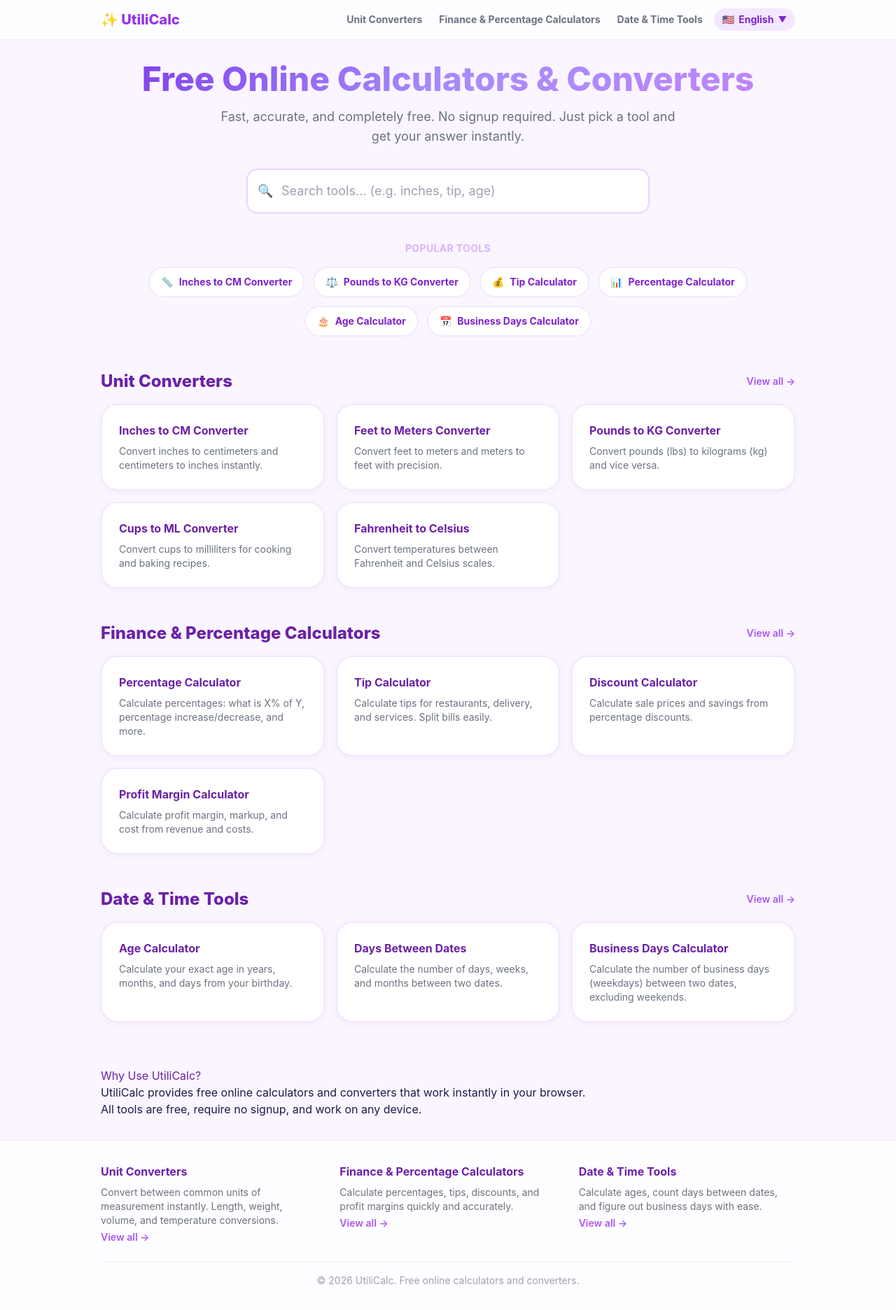
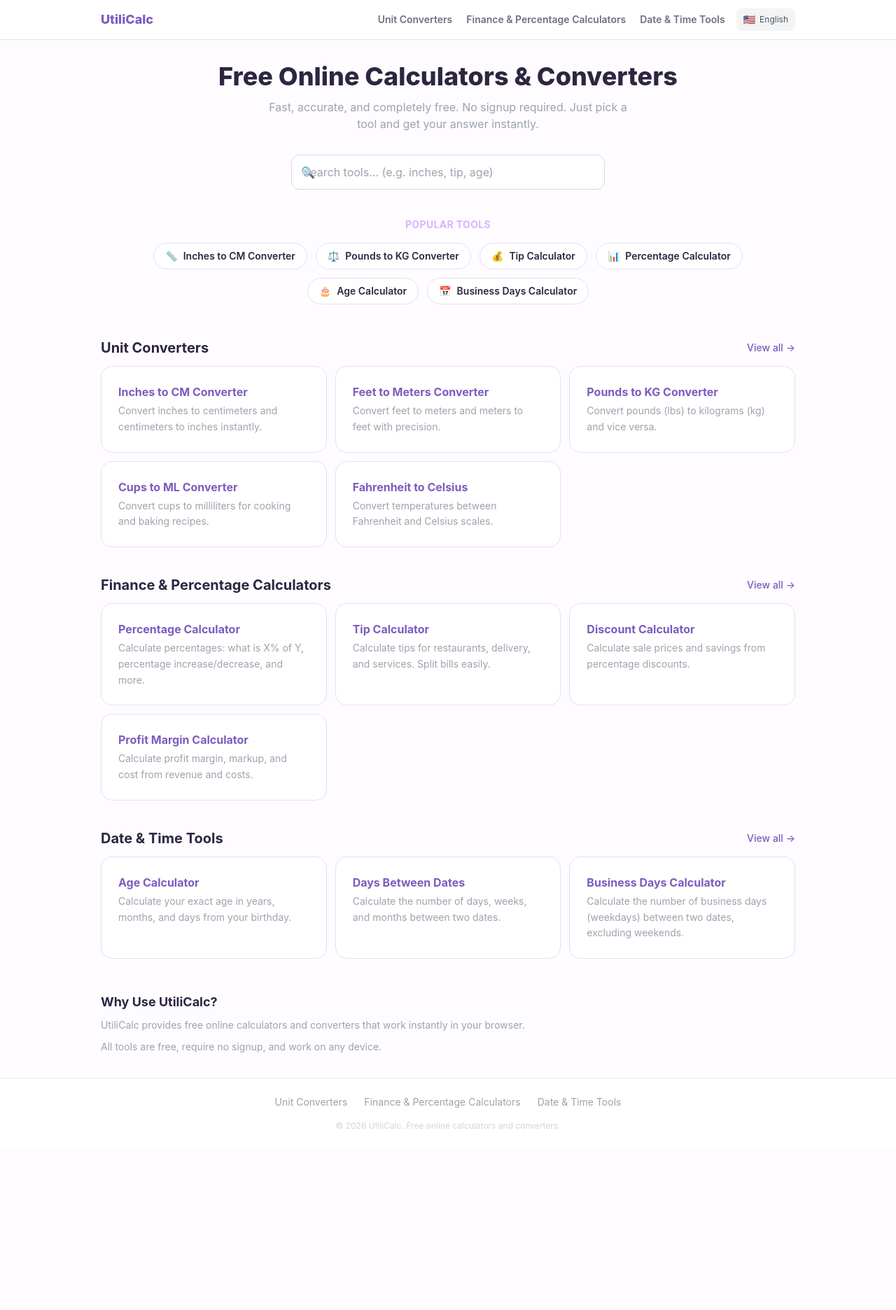
Before and after one commit to userlim/utilicalc, a Next.js app: page / in a window 1280 px wide. Shown: the whole page at 70% size. After the commit the page ends 1641 px from the top, so only its background shows below. Built offline with nearby package versions, Linux system fonts and the light colour scheme.

Commit message:
Tone down design - less AI, more human feel

```diff
--- a/src/app/globals.css
+++ b/src/app/globals.css
@@ -5,161 +5,92 @@
 @import url('https://fonts.googleapis.com/css2?family=Nunito:wght@400;600;700;800&display=swap');
 
 :root {
-  --primary: #8b5cf6;
-  --primary-light: #a78bfa;
-  --primary-dark: #7c3aed;
-  --bg: #faf5ff;
-  --card: #ffffff;
-  --text: #1e1b4b;
-  --text-muted: #6b7280;
-  --border: #e9d5ff;
+  --bg: #fefcff;
+  --text: #2d2640;
+  --text-muted: #807894;
+  --accent: #7c5cbf;
+  --accent-light: #b49ee8;
+  --card-border: #e8ddf5;
 }
 
 body {
   color: var(--text);
   background: var(--bg);
-  font-family: 'Nunito', -apple-system, BlinkMacSystemFont, 'Segoe UI', Roboto, sans-serif;
+  font-family: 'Nunito', -apple-system, BlinkMacSystemFont, sans-serif;
 }
 
-/* ===== Input & Result ===== */
+/* ===== Input ===== */
 .tool-input {
-  @apply w-full px-4 py-3 text-lg border-2 border-purple-200 rounded-2xl focus:outline-none focus:ring-2 focus:ring-purple-400 focus:border-transparent bg-white;
-  transition: all 0.3s ease;
+  @apply w-full px-4 py-3 text-lg rounded-xl focus:outline-none bg-white;
+  border: 1.5px solid #ddd4e8;
+  transition: border-color 0.2s, box-shadow 0.2s;
 }
 
 .tool-input:focus {
-  transform: scale(1.01);
-  box-shadow: 0 0 0 4px rgba(139, 92, 246, 0.1);
+  border-color: var(--accent);
+  box-shadow: 0 0 0 3px rgba(124, 92, 191, 0.1);
 }
 
+/* ===== Result ===== */
 .tool-result {
-  @apply text-3xl font-extrabold text-purple-600 text-center py-6;
-  animation: fadeInUp 0.4s ease;
+  @apply text-3xl font-extrabold text-center py-6;
+  color: var(--accent);
 }
 
-/* ===== Primary Button - Gradient + Glow ===== */
+/* ===== Button ===== */
 .btn-primary {
-  @apply px-6 py-3 text-white font-bold rounded-2xl active:scale-95;
-  background: linear-gradient(135deg, #8b5cf6, #a78bfa, #c084fc);
-  background-size: 200% 200%;
-  box-shadow: 0 4px 15px rgba(139, 92, 246, 0.3);
-  transition: all 0.3s ease;
-  position: relative;
-  overflow: hidden;
+  @apply px-6 py-3 text-white font-bold rounded-xl active:scale-95;
+  background: var(--accent);
+  transition: background 0.2s, transform 0.1s;
 }
 
 .btn-primary:hover {
-  background-position: right center;
-  box-shadow: 0 6px 25px rgba(139, 92, 246, 0.45);
-  transform: translateY(-2px);
+  background: #6a4dab;
 }
 
-.btn-primary:active {
-  transform: scale(0.97) translateY(0);
-}
-
-/* Button shine effect */
-.btn-primary::after {
-  content: '';
-  position: absolute;
-  top: -50%;
-  left: -50%;
-  width: 200%;
-  height: 200%;
-  background: linear-gradient(
-    to right,
-    transparent 0%,
-    rgba(255, 255, 255, 0.2) 50%,
-    transparent 100%
-  );
-  transform: rotate(30deg) translateX(-100%);
-  transition: transform 0.6s ease;
-}
-
-.btn-primary:hover::after {
-  transform: rotate(30deg) translateX(100%);
-}
-
-/* ===== Card - Soft float ===== */
+/* ===== Card ===== */
 .card {
-  @apply bg-white rounded-3xl border-2 border-purple-100 p-6;
-  box-shadow: 0 2px 8px rgba(139, 92, 246, 0.06);
-  transition: all 0.35s cubic-bezier(0.25, 0.46, 0.45, 0.94);
+  @apply bg-white rounded-2xl p-6;
+  border: 1.5px solid var(--card-border);
+  transition: box-shadow 0.25s, transform 0.25s;
 }
 
 .card:hover {
-  transform: translateY(-4px);
-  box-shadow: 0 12px 28px rgba(139, 92, 246, 0.12);
-  border-color: #c4b5fd;
+  transform: translateY(-2px);
+  box-shadow: 0 8px 20px rgba(100, 70, 150, 0.08);
 }
 
-/* ===== Popular tool pills - bounce on hover ===== */
+/* ===== Tool pills ===== */
 .tool-pill {
-  @apply flex items-center gap-2 px-4 py-2.5 bg-white border-2 border-purple-100 rounded-full text-sm font-bold text-purple-700;
-  transition: all 0.3s ease;
+  @apply flex items-center gap-2 px-4 py-2 bg-white rounded-full text-sm font-semibold;
+  color: var(--text);
+  border: 1.5px solid var(--card-border);
+  transition: all 0.2s;
 }
 
 .tool-pill:hover {
-  border-color: #a78bfa;
-  background: #f5f3ff;
-  transform: translateY(-3px);
-  box-shadow: 0 6px 16px rgba(139, 92, 246, 0.15);
+  border-color: var(--accent-light);
+  background: #f8f4fd;
+  transform: translateY(-1px);
 }
 
-.tool-pill:active {
-  transform: scale(0.96);
-}
-
-/* ===== Mobile safe area for bottom nav ===== */
+/* ===== Layout ===== */
 .safe-area-bottom {
   padding-bottom: env(safe-area-inset-bottom, 0px);
 }
 
-/* ===== Smooth scroll ===== */
 html {
   scroll-behavior: smooth;
 }
 
-/* ===== Better tap targets on mobile ===== */
 @media (max-width: 768px) {
   .tool-input {
     @apply text-base py-4;
-    font-size: 16px; /* prevents iOS zoom */
+    font-size: 16px;
   }
 }
 
-/* ===== Cute selection color ===== */
 ::selection {
-  background: #c4b5fd;
-  color: #1e1b4b;
+  background: #d8ccf0;
+  color: var(--text);
 }
-
-/* ===== Animations ===== */
-@keyframes fadeInUp {
-  from {
-    opacity: 0;
-    transform: translateY(10px);
-  }
-  to {
-    opacity: 1;
-    transform: translateY(0);
-  }
-}
-
-@keyframes softPulse {
-  0%, 100% { transform: scale(1); }
-  50% { transform: scale(1.03); }
-}
-
-/* Hero title gradient text */
-.gradient-text {
-  background: linear-gradient(135deg, #7c3aed, #a78bfa, #c084fc);
-  -webkit-background-clip: text;
-  -webkit-text-fill-color: transparent;
-  background-clip: text;
-}
-
-/* Subtle page load animation */
-main {
-  animation: fadeInUp 0.5s ease;
-}
--- a/src/components/CopyButton.tsx
+++ b/src/components/CopyButton.tsx
@@ -28,7 +28,7 @@ export default function CopyButton({ text }: { text: string }) {
   return (
     <button
       onClick={copy}
-      className="inline-flex items-center gap-1.5 px-3 py-1.5 text-sm bg-purple-100 hover:bg-purple-200 text-purple-700 rounded-2xl transition active:scale-95 font-bold"
+      className="inline-flex items-center gap-1.5 px-3 py-1.5 text-xs bg-gray-100 hover:bg-gray-200 text-gray-600 rounded-lg transition active:scale-95 font-medium"
     >
       {copied ? (
         <>
--- a/src/components/Footer.tsx
+++ b/src/components/Footer.tsx
@@ -8,20 +8,16 @@ export default function Footer() {
   const { t } = useLang()
 
   return (
-    <footer className="hidden md:block bg-white/80 backdrop-blur-md border-t border-purple-100 mt-auto">
-      <div className="max-w-5xl mx-auto px-4 py-8">
-        <div className="grid grid-cols-1 md:grid-cols-3 gap-8 mb-6">
+    <footer className="hidden md:block bg-white border-t border-gray-200 mt-auto">
+      <div className="max-w-5xl mx-auto px-4 py-6">
+        <div className="flex flex-wrap justify-center gap-6 mb-4 text-sm text-gray-400">
           {categories.map(cat => (
-            <div key={cat.slug}>
-              <h3 className="font-bold text-purple-800 mb-2">{t(cat.slug)}</h3>
-              <p className="text-sm text-gray-500">{cat.description}</p>
-              <Link href={`/category/${cat.slug}`} className="text-sm text-purple-500 hover:text-purple-700 hover:underline mt-1 inline-block font-semibold">
-                {t('viewAll')}
-              </Link>
-            </div>
+            <Link key={cat.slug} href={`/category/${cat.slug}`} className="hover:text-gray-600 transition">
+              {t(cat.slug)}
+            </Link>
           ))}
         </div>
-        <div className="border-t border-purple-100 pt-4 text-center text-sm text-gray-400">
+        <div className="text-center text-xs text-gray-300">
           © {new Date().getFullYear()} UtiliCalc. {t('footerText')}
         </div>
       </div>
--- a/src/components/Header.tsx
+++ b/src/components/Header.tsx
@@ -9,15 +9,15 @@ export default function Header() {
   const { t } = useLang()
 
   return (
-    <header className="bg-white/80 backdrop-blur-md border-b border-purple-100 sticky top-0 z-50">
+    <header className="bg-white border-b border-gray-200 sticky top-0 z-50">
       <div className="max-w-5xl mx-auto px-4 py-3 flex items-center justify-between">
-        <Link href="/" className="text-xl font-extrabold text-purple-600 hover:text-purple-700 transition">
-          ✨ UtiliCalc
+        <Link href="/" className="text-lg font-extrabold hover:opacity-80 transition" style={{ color: 'var(--accent)' }}>
+          UtiliCalc
         </Link>
         <div className="flex items-center gap-4">
-          <nav className="hidden md:flex gap-6 text-sm font-bold text-gray-500">
+          <nav className="hidden md:flex gap-5 text-sm font-semibold text-gray-500">
             {categories.map(cat => (
-              <Link key={cat.slug} href={`/category/${cat.slug}`} className="hover:text-purple-600 transition">
+              <Link key={cat.slug} href={`/category/${cat.slug}`} className="hover:text-gray-900 transition">
                 {t(cat.slug)}
               </Link>
             ))}
--- a/src/components/HomeContent.tsx
+++ b/src/components/HomeContent.tsx
@@ -12,11 +12,11 @@ export default function HomeContent() {
 
   return (
     <>
-      <section className="text-center mb-8">
-        <h1 className="text-4xl md:text-5xl font-extrabold mb-4 gradient-text">
+      <section className="text-center mb-10">
+        <h1 className="text-3xl md:text-4xl font-extrabold mb-3" style={{ color: 'var(--text)' }}>
           {t('heroTitle')}
         </h1>
-        <p className="text-lg text-gray-500 max-w-2xl mx-auto mb-8">
+        <p className="text-base text-gray-400 max-w-lg mx-auto mb-8">
           {t('heroSubtitle')}
         </p>
         <SearchBar />
@@ -28,20 +28,20 @@ export default function HomeContent() {
       {categories.map(cat => {
         const catTools = getToolsByCategory(cat.slug)
         return (
-          <section key={cat.slug} className="mb-12">
-            <div className="flex items-center justify-between mb-4">
-              <h2 className="text-2xl font-extrabold text-purple-800">{t(cat.slug)}</h2>
-              <Link href={`/category/${cat.slug}`} className="text-sm text-purple-500 hover:text-purple-700 hover:underline font-semibold">
+          <section key={cat.slug} className="mb-10">
+            <div className="flex items-center justify-between mb-3">
+              <h2 className="text-xl font-bold" style={{ color: 'var(--text)' }}>{t(cat.slug)}</h2>
+              <Link href={`/category/${cat.slug}`} className="text-sm hover:underline font-medium" style={{ color: 'var(--accent)' }}>
                 {t('viewAll')}
               </Link>
             </div>
-            <div className="grid grid-cols-1 sm:grid-cols-2 lg:grid-cols-3 gap-4">
+            <div className="grid grid-cols-1 sm:grid-cols-2 lg:grid-cols-3 gap-3">
               {catTools.map(tool => (
                 <Link key={tool.slug} href={`/tools/${tool.slug}`} className="card group">
-                  <h3 className="font-bold text-purple-800 group-hover:text-purple-500 transition mb-2">
+                  <h3 className="font-bold group-hover:opacity-70 transition mb-1" style={{ color: 'var(--accent)' }}>
                     {t(tool.slug)}
                   </h3>
-                  <p className="text-sm text-gray-500">{tool.description}</p>
+                  <p className="text-sm text-gray-400 leading-relaxed">{tool.description}</p>
                 </Link>
               ))}
             </div>
@@ -49,10 +49,10 @@ export default function HomeContent() {
         )
       })}
 
-      <section className="mt-16 prose prose-purple max-w-none">
-        <h2 className="text-purple-800">{t('whyUse')}</h2>
-        <p>{t('whyText1')}</p>
-        <p>{t('whyText2')}</p>
+      <section className="mt-12 max-w-none">
+        <h2 className="text-lg font-bold mb-2" style={{ color: 'var(--text)' }}>{t('whyUse')}</h2>
+        <p className="text-sm text-gray-400 leading-relaxed mb-2">{t('whyText1')}</p>
+        <p className="text-sm text-gray-400 leading-relaxed">{t('whyText2')}</p>
       </section>
     </>
   )
--- a/src/components/LanguageSwitcher.tsx
+++ b/src/components/LanguageSwitcher.tsx
@@ -23,22 +23,21 @@ export default function LanguageSwitcher() {
     <div ref={ref} className="relative">
       <button
         onClick={() => setOpen(!open)}
-        className="flex items-center gap-1.5 px-3 py-1.5 text-sm bg-purple-100 hover:bg-purple-200 rounded-2xl transition text-purple-700 font-bold"
+        className="flex items-center gap-1.5 px-2.5 py-1.5 text-sm bg-gray-100 hover:bg-gray-200 rounded-lg transition text-gray-600"
         aria-label={t('language')}
       >
         <span>{current?.flag}</span>
-        <span className="hidden sm:inline">{current?.name}</span>
-        <span className="text-xs">&#9660;</span>
+        <span className="hidden sm:inline text-xs">{current?.name}</span>
       </button>
 
       {open && (
-        <div className="absolute right-0 top-full mt-2 bg-white border-2 border-purple-100 rounded-2xl shadow-xl z-50 w-56 max-h-80 overflow-y-auto">
+        <div className="absolute right-0 top-full mt-1.5 bg-white border border-gray-200 rounded-xl shadow-lg z-50 w-48 max-h-72 overflow-y-auto">
           {LANGUAGES.map(l => (
             <button
               key={l.code}
               onClick={() => { setLang(l.code); setOpen(false) }}
-              className={`w-full text-left px-4 py-2.5 text-sm flex items-center gap-2 hover:bg-purple-50 transition ${
-                lang === l.code ? 'bg-purple-50 text-purple-600 font-bold' : 'text-gray-700'
+              className={`w-full text-left px-3 py-2 text-sm flex items-center gap-2 hover:bg-gray-50 transition ${
+                lang === l.code ? 'bg-gray-50 font-semibold text-gray-900' : 'text-gray-600'
               }`}
             >
               <span>{l.flag}</span>
--- a/src/components/SearchBar.tsx
+++ b/src/components/SearchBar.tsx
@@ -35,29 +35,28 @@ export default function SearchBar() {
   }
 
   return (
-    <div ref={ref} className="relative w-full max-w-xl mx-auto mb-10">
+    <div ref={ref} className="relative w-full max-w-md mx-auto mb-8">
       <div className="relative">
-        <span className="absolute left-4 top-1/2 -translate-y-1/2 text-purple-300 text-lg">&#128269;</span>
+        <span className="absolute left-3.5 top-1/2 -translate-y-1/2 text-gray-300 text-base">&#128269;</span>
         <input
           type="text"
           placeholder={tr('searchPlaceholder')}
           value={query}
           onChange={e => { setQuery(e.target.value); setOpen(true) }}
           onFocus={() => setOpen(true)}
-          className="w-full pl-12 pr-4 py-4 text-lg border-2 border-purple-200 rounded-2xl focus:outline-none focus:border-purple-500 focus:ring-2 focus:ring-purple-100 transition bg-white shadow-sm"
+          className="tool-input pl-10 !py-3 !text-base"
         />
       </div>
       {open && filtered.length > 0 && (
-        <div className="absolute top-full left-0 right-0 mt-2 bg-white border-2 border-purple-100 rounded-2xl shadow-xl z-50 max-h-80 overflow-y-auto">
+        <div className="absolute top-full left-0 right-0 mt-1.5 bg-white border border-gray-200 rounded-xl shadow-lg z-50 max-h-72 overflow-y-auto">
           {filtered.map(tool => (
             <button
               key={tool.slug}
               onClick={() => go(tool.slug)}
-              className="w-full text-left px-5 py-3 hover:bg-purple-50 transition flex items-center gap-3 border-b border-purple-50 last:border-b-0"
+              className="w-full text-left px-4 py-2.5 hover:bg-gray-50 transition flex items-center gap-3 border-b border-gray-50 last:border-b-0"
             >
-              <span className="text-purple-400 text-lg">&#9654;</span>
               <div>
-                <div className="font-bold text-purple-800">{tr(tool.slug)}</div>
+                <div className="font-semibold text-gray-800 text-sm">{tr(tool.slug)}</div>
                 <div className="text-xs text-gray-400">{tr(tool.categorySlug)}</div>
               </div>
             </button>
@@ -65,7 +64,7 @@ export default function SearchBar() {
         </div>
       )}
       {open && query.trim() && filtered.length === 0 && (
-        <div className="absolute top-full left-0 right-0 mt-2 bg-white border-2 border-purple-100 rounded-2xl shadow-xl z-50 p-4 text-center text-gray-400">
+        <div className="absolute top-full left-0 right-0 mt-1.5 bg-white border border-gray-200 rounded-xl shadow-lg z-50 p-3 text-center text-gray-400 text-sm">
           {tr('noResults')} &quot;{query}&quot;
         </div>
       )}
```
Also changed, not shown: src/components/CategoryContent.tsx (+5 -5 lines), src/components/MobileNav.tsx (+6 -6 lines), src/components/RecentTools.tsx (+7 -7 lines), src/components/ToolLayout.tsx (+21 -27 lines).
